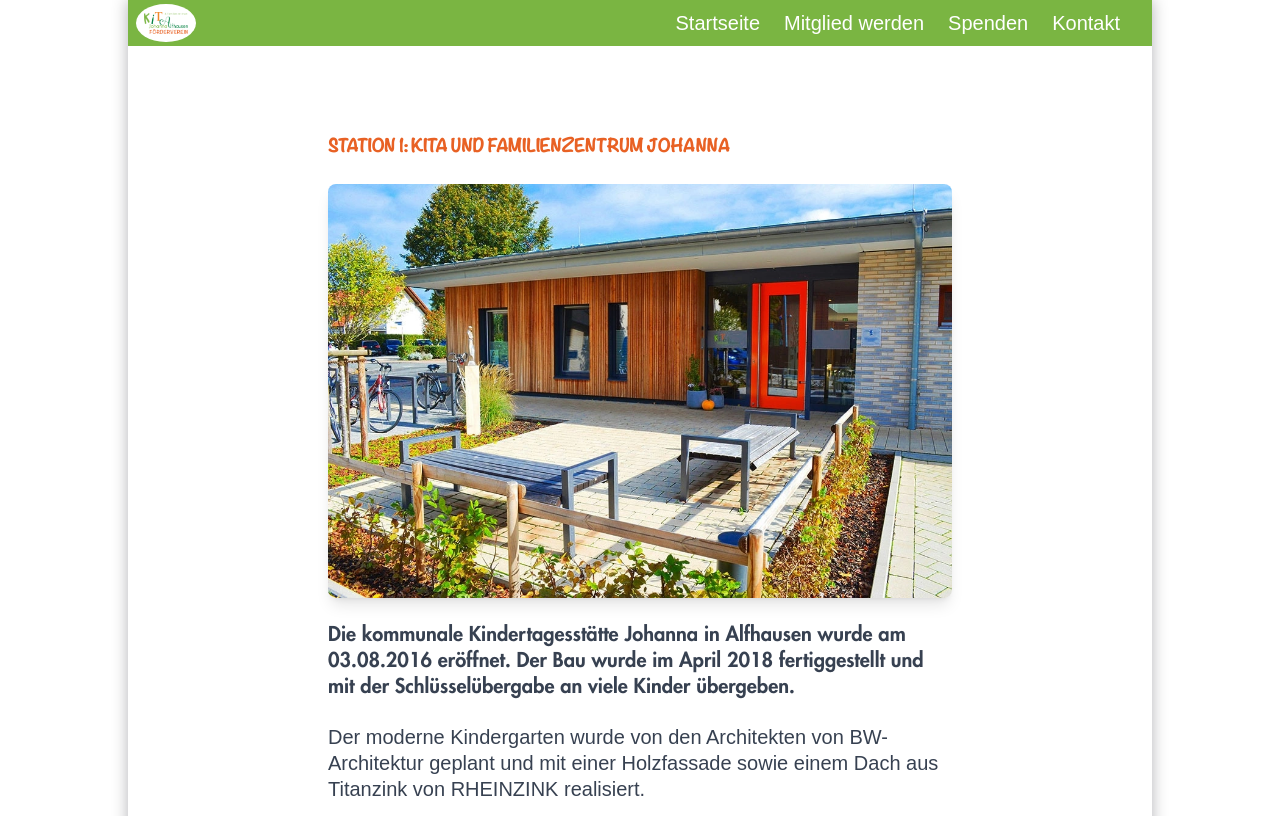
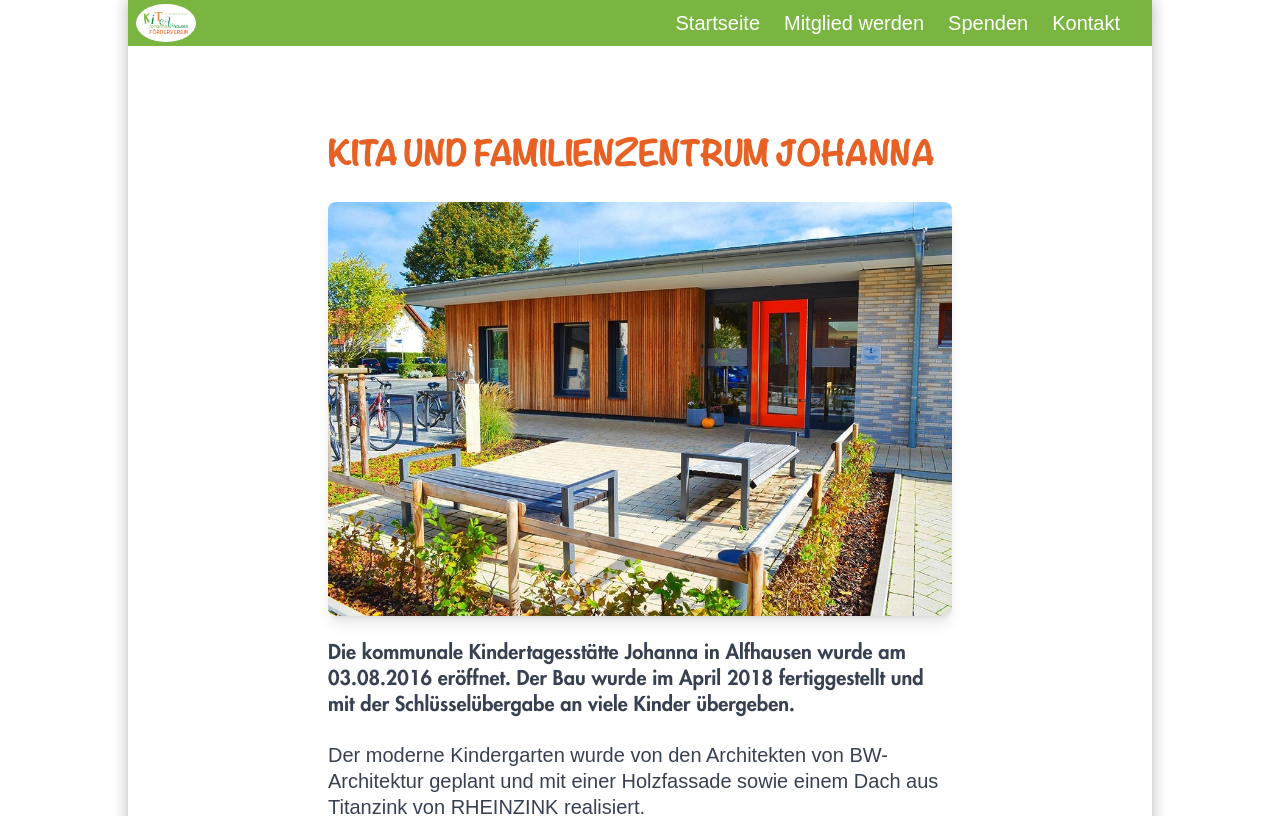
Before and after one commit to tjuretzek/foerderverein-kita-johanna, a Next.js app: page /rallye/1-kita-und-familienzentrum-johanna in a window 1280 px wide. Shown: the top 816 px of the page. Built offline with nearby package versions, Linux system fonts and the light colour scheme; a web font is replaced by a local one.

Commit message:
feat: final layout for the stations

```diff
--- a/src/components/RallyPage.tsx
+++ b/src/components/RallyPage.tsx
@@ -117,7 +117,9 @@ const RallyPage: React.FC<RallyPageProps> = ({
   if (!rallyActive) {
     return (
       <div className='max-w-2xl mx-auto p-6'>
-        <h1 className='w-full font-bold uppercase font-tally text-orange-dark mb-6'>{title}</h1>
+        <h1 className='w-full font-bold uppercase text-lg font-tally text-orange-dark mb-6'>
+          {title}
+        </h1>
 
         <div className='mb-8'>{content}</div>
       </div>
@@ -126,7 +128,9 @@ const RallyPage: React.FC<RallyPageProps> = ({
 
   return (
     <div className='max-w-2xl mx-auto p-6'>
-      <h1 className='w-full font-bold uppercase font-tally text-orange-dark mb-6'>{title}</h1>
+      <h1 className='w-full font-bold uppercase text-lg font-tally text-orange-dark mb-6'>
+        {title}
+      </h1>
 
       <div className='mb-8'>{content}</div>
 
--- a/src/components/RallyStationTemplate.tsx
+++ b/src/components/RallyStationTemplate.tsx
@@ -70,7 +70,7 @@ export default function RallyStationTemplate({
     <RallyPageWrapper>
       <RallyPage
         pageId={pageId}
-        title={`Station ${stationNumber}: ${stationName}`}
+        title={stationName}
         content={content}
         question={question}
         expectedAnswer={expectedAnswer}
```
